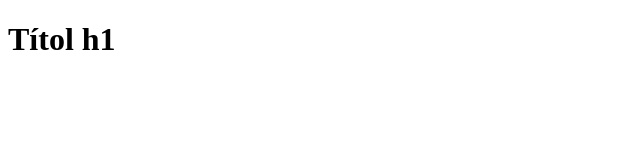
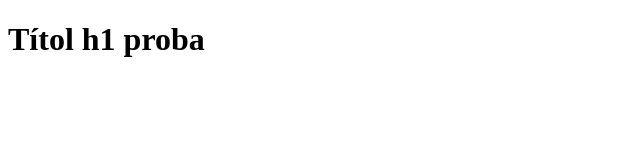
Before and after one commit to tonigomez02/apunts_repo, a plain HTML site: page index.html in a window 1280 px wide. Shown: the whole page, without its empty margins (0-640 px from the left). Drawn offline with Linux system fonts and the light colour scheme.

Commit message:
Updated file
I'm adding a test

```diff
--- a/index.html
+++ b/index.html
@@ -6,6 +6,6 @@
     <title>Document</title>
 </head>
 <body>
-    <h1>Títol h1</h1>
+    <h1>Títol h1 proba</h1>
 </body>
 </html>
```
